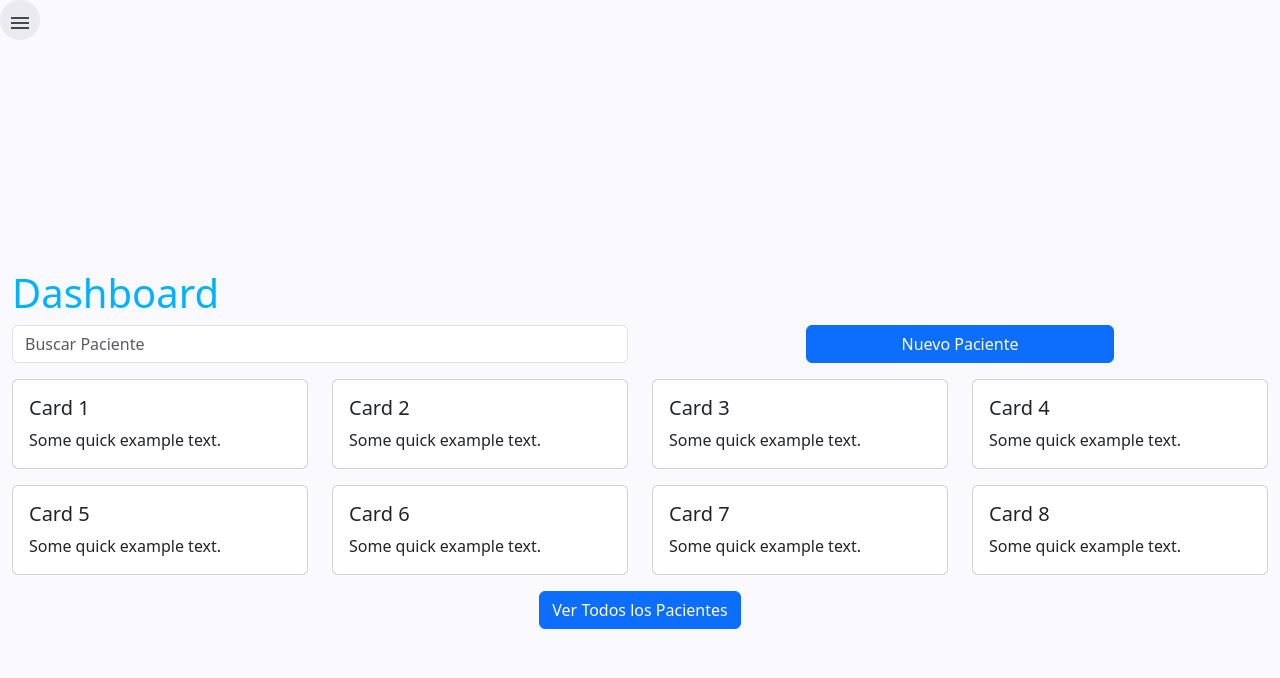
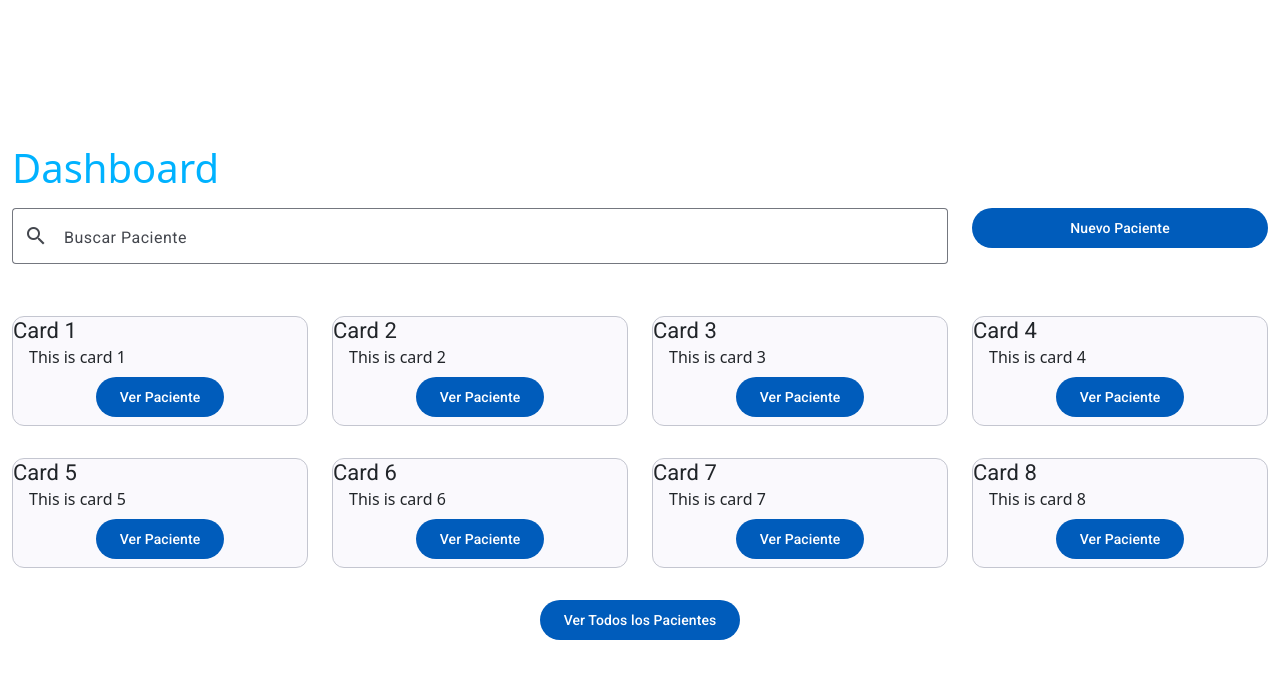
Before and after one commit to ChaserHati/MetriClin, an Angular app: page /dashboard in a window 1280 px wide. Shown: the top 678 px of the page. Built offline with nearby package versions, Linux system fonts and the light colour scheme.

Commit message:
cambiar algunos componentes de bootstrap a angular material

```diff
--- a/src/app/app.component.html
+++ b/src/app/app.component.html
@@ -1,13 +1 @@
-<mat-sidenav-container>
-    <mat-sidenav #drawer mode="side">
-        <div class="container-fluid custom-primary-bg">
-
-        </div>
-    </mat-sidenav>
-    <mat-sidenav-content>
-        <button type="button" mat-icon-button (click)="drawer.toggle()">
-          <mat-icon>menu</mat-icon>
-        </button>
-      <router-outlet/>
-    </mat-sidenav-content>
-  </mat-sidenav-container>
+<router-outlet></router-outlet>
--- a/src/app/dashboard/dashboard.component.css
+++ b/src/app/dashboard/dashboard.component.css
@@ -0,0 +1,8 @@
+mat-card-content {
+    flex: 1 1 auto; /* This makes it expand to fill space */
+}
+
+mat-card-actions {
+    margin-top: auto; /* Pushes the actions section to the bottom */
+    align-self: center;
+}
--- a/src/app/dashboard/dashboard.component.html
+++ b/src/app/dashboard/dashboard.component.html
@@ -1,90 +1,44 @@
-<div class="container-fluid">
-    <div class="row align-items-center vh-100">
-        <div class="col v-100">
+<div class="container-fluid vh-100">
+    <div class="row align-items-center h-100">
+        <div class="col-12 col-sm-12 col-md-12 col-lg-12">
+            <h1 class="text-left custom-primary-txt">Dashboard</h1>
             <div class="row my-3">
-                <h1 class="text-left custom-primary-txt">Dashboard</h1>
-                <div class="col">
-                    <input type="text" class="form-control" placeholder="Buscar Paciente">
+                <div class="col-12 col-sm-12 col-md-9 col-lg-9 text-center">
+                    <mat-form-field appearance="outline" class="w-100">
+                        <mat-label>Buscar Paciente</mat-label>
+                        <mat-icon matPrefix>search</mat-icon>
+                        <input matInput>
+                    </mat-form-field>
                 </div>
-                <div class="col text-center">
-                    <button class="btn btn-primary w-50">Nuevo Paciente</button>
+                <div class="col-12 col-sm-12 col-md-3 col-lg-3 text-center">
+                    <button mat-flat-button class="w-100">Nuevo Paciente</button>
                 </div>
             </div>
-        <div class="row v-50">
-            <div class="col-md-3 col-sm-6 mb-3">
-                <div class="card">
-                    <div class="card-body">
-                        <h5 class="card-title">Card 1</h5>
-                        <p class="card-text">Some quick example text.</p>
-                    </div>
+            <div class="row my-3">
+                <div class="col-12 col-sm-6 col-md-4 col-lg-3 my-3" *ngFor="let card of cards.slice(0, 4)">
+                    <mat-card class="h-100" appearance="outlined">
+                        <mat-card-title> {{card.title}} </mat-card-title>
+                        <mat-card-content> {{card.content}} </mat-card-content>
+                        <mat-card-actions>
+                            <button mat-flat-button>Ver Paciente</button>
+                        </mat-card-actions>
+                        </mat-card>
+                </div>
+                <div class="col-12 col-sm-6 col-md-4 col-lg-3 my-3" *ngFor="let card of cards.slice(4, 8)">
+                    <mat-card class="h-100" appearance="outlined">
+                        <mat-card-title> {{card.title}} </mat-card-title>
+                        <mat-card-content> {{card.content}} </mat-card-content>
+                        <mat-card-actions>
+                            <button mat-flat-button>Ver Paciente</button>
+                        </mat-card-actions>
+                        </mat-card>
                 </div>
             </div>
-            <div class="col-md-3 col-sm-6 mb-3">
-                <div class="card">
-                    <div class="card-body">
-                        <h5 class="card-title">Card 2</h5>
-                        <p class="card-text">Some quick example text.</p>
-                    </div>
-                </div>
-            </div>
-            <div class="col-md-3 col-sm-6 mb-3">
-                <div class="card">
-                    <div class="card-body">
-                        <h5 class="card-title">Card 3</h5>
-                        <p class="card-text">Some quick example text.</p>
-                    </div>
-                </div>
-            </div>
-            <div class="col-md-3 col-sm-6 mb-3">
-                <div class="card">
-                    <div class="card-body">
-                        <h5 class="card-title">Card 4</h5>
-                        <p class="card-text">Some quick example text.</p>
-                    </div>
+            <div class="row my-3">
+                <div class="col-12 col-sm-12 col-md-12 col-lg-12 text-center">
+                    <button mat-flat-button>Ver Todos los Pacientes</button>
                 </div>
             </div>
         </div>
-
-        <div class="row v-50">
-            <div class="col-md-3 col-sm-6 mb-3">
-                <div class="card">
-                    <div class="card-body">
-                        <h5 class="card-title">Card 5</h5>
-                        <p class="card-text">Some quick example text.</p>
-                    </div>
-                </div>
-            </div>
-            <div class="col-md-3 col-sm-6 mb-3">
-                <div class="card">
-                    <div class="card-body">
-                        <h5 class="card-title">Card 6</h5>
-                        <p class="card-text">Some quick example text.</p>
-                    </div>
-                </div>
-            </div>
-            <div class="col-md-3 col-sm-6 mb-3">
-                <div class="card">
-                    <div class="card-body">
-                        <h5 class="card-title">Card 7</h5>
-                        <p class="card-text">Some quick example text.</p>
-                    </div>
-                </div>
-            </div>
-            <div class="col-md-3 col-sm-6 mb-3">
-                <div class="card">
-                    <div class="card-body">
-                        <h5 class="card-title">Card 8</h5>
-                        <p class="card-text">Some quick example text.</p>
-                    </div>
-                </div>
-            </div>
-        </div>
-
-        <div class="row">
-            <div class="col text-center">
-                <button class="btn btn-primary">Ver Todos los Pacientes</button>
-            </div>
-        </div>
-        </div>
     </div>
 </div>
--- a/src/app/dashboard/dashboard.component.ts
+++ b/src/app/dashboard/dashboard.component.ts
@@ -1,13 +1,29 @@
 import { Component } from '@angular/core';
+import { CommonModule } from '@angular/common';
 
 import { MatButtonModule } from '@angular/material/button';
+import { MatCardModule } from '@angular/material/card';
+import { MatInputModule } from '@angular/material/input';
+import { MatFormFieldModule } from '@angular/material/form-field';
+import { MatIconModule } from '@angular/material/icon';
 
 @Component({
   selector: 'app-dashboard',
-  imports: [MatButtonModule,],
+  imports: [CommonModule,MatButtonModule, MatCardModule, MatInputModule, MatFormFieldModule, MatIconModule],
   templateUrl: './dashboard.component.html',
   styleUrl: './dashboard.component.css'
 })
 export class DashboardComponent {
 
+  cards = [
+    { title: 'Card 1', content: 'This is card 1' },
+    { title: 'Card 2', content: 'This is card 2' },
+    { title: 'Card 3', content: 'This is card 3' },
+    { title: 'Card 4', content: 'This is card 4' },
+    { title: 'Card 5', content: 'This is card 5' },
+    { title: 'Card 6', content: 'This is card 6' },
+    { title: 'Card 7', content: 'This is card 7' },
+    { title: 'Card 8', content: 'This is card 8' },
+  ];
+
 }
--- a/src/app/evaluacion/evaluacion.component.html
+++ b/src/app/evaluacion/evaluacion.component.html
@@ -1,5 +1,5 @@
 <div class="container-fluid">
-    <div class="row align-items-center vh-100 mx-1">
+    <div class="row align-items-center mx-1">
         <div class="col">
             <h1 class="text-left custom-primary-txt">Evaluación</h1>
             <form>
--- a/src/app/ficha/ficha.component.html
+++ b/src/app/ficha/ficha.component.html
@@ -1,53 +1,74 @@
-<div  class="container">
-    <div class="row align-items-center h-100">
-        <div class="col me-3"> <!-- mitad izquierda-->
-            <div class="row"> <!--header-->
-                <h1 class="text-left custom-primary-txt">Ficha Paciente</h1>
-            </div>
+<div class="container-fluid">
+    <div class="row align-items-center">
+        <div class="col-12 col-sm-12 col-md-6 col-lg-6"> <!-- mitad izquierda-->
+            <h1 class="text-left custom-primary-txt">Ficha Paciente</h1>
             <div class="row"> <!--inputs-->
-                <div class="col">
-                    <div class="input-group my-3">
-                        <input type="text" class="form-control" aria-label="Primer Nombre">
-                    </div>
-                    <div class="input-group my-3">
-                        <input type="text" class="form-control" aria-label="Apellido Paterno">
-                    </div>
-                    <div class="input-group my-3">
-                        <input type="text" class="form-control" aria-label="Apellido Materno">
-                    </div>
+                <div class="col-12 col-sm-12 col-md-6 col-lg-6">
+                      <mat-form-field appearance="outline" class="w-100">
+                        <mat-label>Primer Nombre</mat-label>
+                        <input matInput>
+                      </mat-form-field>
+                      <mat-form-field appearance="outline" class="w-100">
+                        <mat-label>Apellido Paterno</mat-label>
+                        <input matInput>
+                      </mat-form-field>
+                      <mat-form-field appearance="outline" class="w-100">
+                        <mat-label>Apellido Materno</mat-label>
+                        <input matInput>
+                      </mat-form-field>
                 </div>
-                <div class="col">
-                    <div class="input-group my-3">
-                        <input type="text" class="form-control" aria-label="Fecha de Nacimiento">
-                    </div>
-                    <div class="input-group my-3">
-                        <input type="text" class="form-control" aria-label="Correo Electronico">
-                    </div>
-                    <div class="input-group my-3">
-                        <input type="text" class="form-control" aria-label="Numero de Telefono">
-                    </div>
+                <div class="col-12 col-sm-12 col-md-6 col-lg-6">
+                    <mat-form-field appearance="outline" class="w-100">
+                        <mat-label>Fecha de Nacimiento</mat-label>
+                        <input matInput [matDatepicker]="picker">
+                        <mat-datepicker-toggle matIconSuffix [for]="picker"></mat-datepicker-toggle>
+                        <mat-datepicker #picker></mat-datepicker>
+                      </mat-form-field>
+                      <mat-form-field appearance="outline" class="w-100">
+                        <mat-label>Correo Electrónico</mat-label>
+                        <input matInput>
+                      </mat-form-field>
+                      <mat-form-field appearance="outline" class="w-100">
+                        <mat-label>Número de Contacto</mat-label>
+                        <input matInput>
+                      </mat-form-field>
                 </div>
             </div>
-            <div class="row my-3"> <!--text field-->
-                <textarea class="form-control"></textarea>
+            <div class="row"> <!--text field-->
+                <div class="col-12 col-sm-12 col-md-12 col-lg-12">
+                    <mat-form-field class="w-100" appearance="outline">
+                        <mat-label>Apuntes</mat-label>
+                        <textarea matInput></textarea>
+                    </mat-form-field>
+                </div>
+
             </div>
             <div class="row"> <!--botones-->
-                <div class="col">
-                    <button type="button" class="btn btn-primary">Ver Historial</button>
+                <div class="col-12 col-sm-12 col-md-6 col-lg-6 text-center">
+                    <button mat-flat-button>Ver Historial</button>
                 </div>
-                <div class="col">
-                    <button type="button" class="btn btn-primary">Nueva Consulta</button>
+                <div class="col-12 col-sm-12 col-md-6 col-lg-6 text-center">
+                    <button mat-flat-button>Nueva Consulta</button>
                 </div>
             </div>
         </div>
-        <div class="col text-center custom-primary-bg"> <!-- mitad derecha -->
+        <div class="col-12 col-sm-12 col-md-6 col-lg-6 text-center custom-primary-bg"> <!-- mitad derecha -->
             <div class="row">
-                <div class="d-flex flex-column align-items-center justify-content-evenly vh-100">
-                    <canvas id="canvas1" class="w-50 bg-light" style="height: 200px;"></canvas>
-                    <canvas id="canvas2" class="w-50 bg-light" style="height: 200px;"></canvas>
-                    <canvas id="canvas3" class="w-50 bg-light" style="height: 200px;"></canvas>
+                <div class="col-12 col-sm-12 col-md-12 col-lg-12 text-center">
+                    <canvas id="canvas1" class="w-75 bg-light" style="height: 250px;"></canvas>
                 </div>
             </div>
+            <div class="row">
+                <div class="col-12 col-sm-12 col-md-12 col-lg-12 text-center">
+                    <canvas id="canvas2" class="w-75 bg-light" style="height: 250px;"></canvas>
+                </div>
+            </div>
+            <div class="row">
+                <div class="col-12 col-sm-12 col-md-12 col-lg-12 text-center">
+                    <canvas id="canvas3" class="w-75 bg-light" style="height: 250px;"></canvas>
+                </div>
+            </div>
+
         </div>
     </div>
 </div>
```
Also changed, not shown: src/app/ficha/ficha.component.ts (+9 -1 lines).
